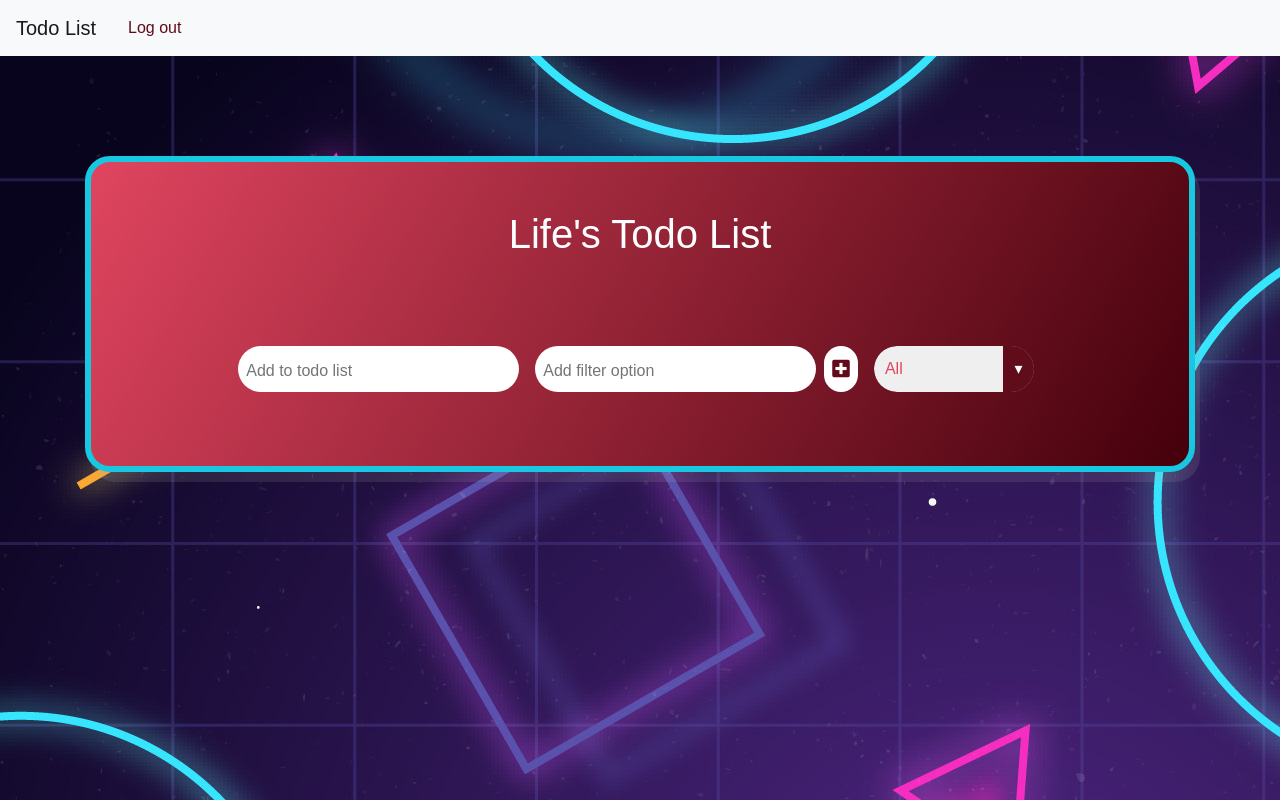
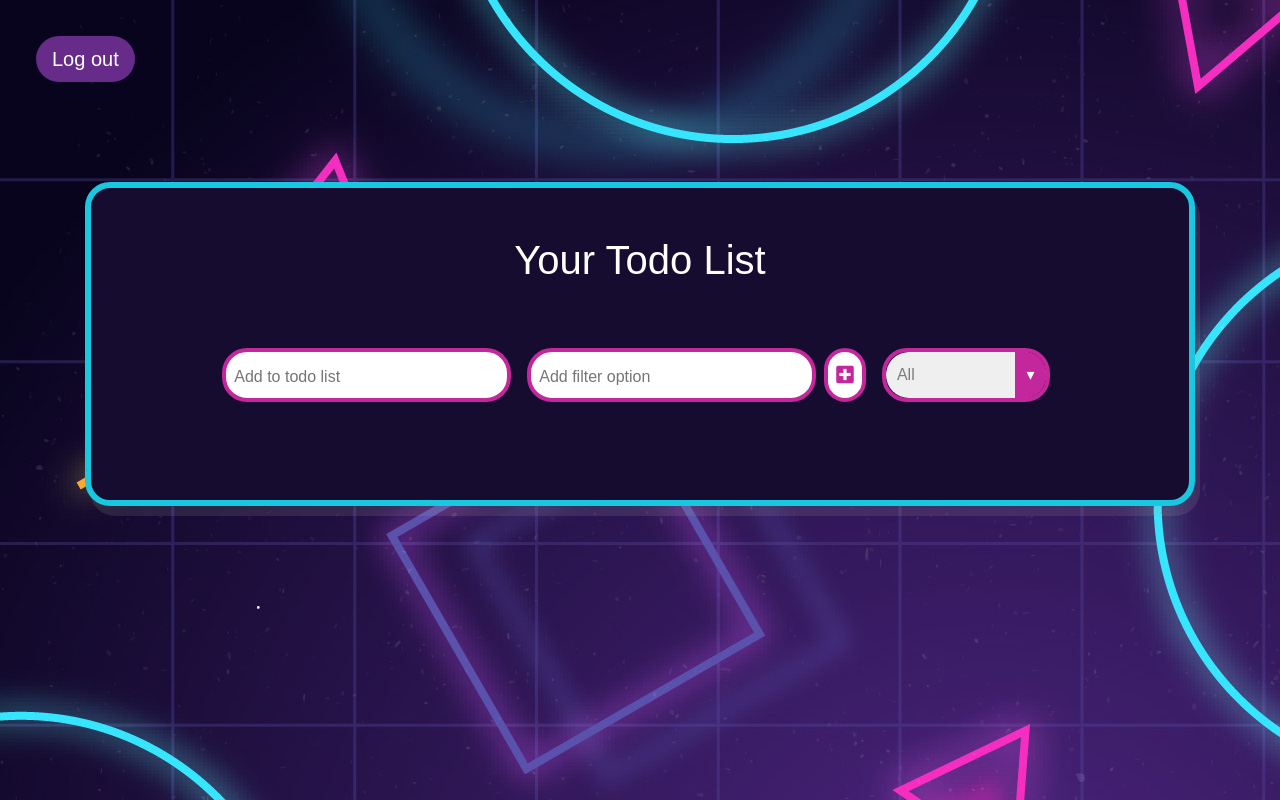
Before and after one commit to jdsmith022/TODO_List, a plain HTML site: page pages/todo.html in a window 1280 px wide. Drawn offline with nearby package versions, Linux system fonts and the light colour scheme.

Commit message:
changed style of todo list page to match login page

```diff
--- a/pages/todo.html
+++ b/pages/todo.html
@@ -10,25 +10,15 @@
     <link rel="stylesheet" href="../stylesheets/login.css" />
     <title>TODO list</title>
   </head>
-  <nav class="navbar navbar-expand-lg navbar-light bg-light">
-    <a class="navbar-brand" href="#">Todo List</a>
-    <button class="navbar-toggler" type="button" data-toggle="collapse" data-target="#navbarNav" aria-controls="navbarNav" aria-expanded="false" aria-label="Toggle navigation">
-      <span class="navbar-toggler-icon"></span>
-    </button>
-    <div id="navbarNav">
-      <ul class="navbar-nav">
-        <li class="nav-item active">
-          <button class="nav-logout" onclick="logoutUser()">Log out <span class="sr-only"></span></button>
-        </li>
-      </ul>
+  <body onload="loadUserTodo()">
+    <div class="logout-button">
+      <button onclick="logoutUser()">Log out</button>
     </div>
-  </nav>
-  <body onload="loadUserTodo()">
     <div class="container">
       <div class="card todo-card">
         <header class="todo-title">
           <h1>
-           Life's Todo List
+           Your Todo List
           </h1>
         </header>
         <div class="user-todo">
@@ -55,9 +45,6 @@
           </div>
         </div>
        </div>
-      <!-- <div class="logout-button">
-        <button onclick="logoutUser()">Log out</button>
-      </div> -->
     </div>
     <script src="../script/getTodoList.js"></script>
     <script src="../script/saveTodo.js"></script>
--- a/sass/style.scss
+++ b/sass/style.scss
@@ -5,10 +5,26 @@
 }
 
 //todo card
+.logout-button {
+  padding: 36px 0px 0px 36px;
+  margin: auto;
+  button {
+    outline: none;
+    box-shadow: none;
+    border: none;
+    padding: 8px 16px;
+    color: white;
+    background-color: #672b8a;
+    &:hover {
+      background-color: white;
+      color: #672b8a;
+      border: 1px solid #672b8a;
+    }
+  }
+}
 .container {
   padding-top: 100px;
   .todo-card {
-    background-image: linear-gradient(120deg, #e0455f, #44000b);
     color: white;
     border-radius: 25px;
     header {
@@ -24,7 +40,7 @@
       margin: auto;
       margin-top: -72px;
       .todo-form {
-        padding-top: 80px;
+        padding-top: 56px;
         display: flex;
         align-items: center;
         justify-content: center;
@@ -41,7 +57,7 @@
           padding: 0.5rem;
           font-size: 1.25rem;
           background: white;
-          border: none;
+          border: 4px solid #c3279b;
           outline: none;
           border-radius: 25px;
           button:focus {
@@ -50,12 +66,13 @@
           }
         }
         button {
-          color: #600c1b;
+          color: #c3279b;
           background: white;
           cursor: pointer;
           transition: all 0.3 ease;
           border: none;
           outline: none;
+          border: 4px solid #c3279b;
           button:focus {
             outline: none;
             box-shadow: none;
@@ -73,6 +90,7 @@
       justify-content: center;
       align-items: center;
       display: flex;
+      padding-top: 24px;
       .todo-list {
         list-style: none;
         min-width: 40%;
@@ -85,6 +103,7 @@
           padding: 0rem 0.5rem;
         }
         .todo {
+          border: 4px solid #1d90a0;
           margin: 0.5rem;
           background: white;
           color: black;
@@ -115,7 +134,7 @@
             }
           }
           .edit-btn {
-            color: rgb(56, 192, 233);
+            color: rgb(54, 159, 190);
             &:hover {
               background-color: rgb(56, 192, 233);
               color: white;
@@ -132,24 +151,6 @@
       }
     }
   }
-  .logout-button {
-    padding: 16px 0px;
-    margin: auto;
-    text-align: center;
-    button {
-      outline: none;
-      box-shadow: none;
-      border: none;
-      padding: 8px 16px;
-      color: white;
-      background-color: #df465e;
-      &:hover {
-        background-color: white;
-        color: #df465e;
-        border: 1px solid #df465e;
-      }
-    }
-  }
 }
 
 //select
@@ -160,7 +161,7 @@ select {
   outline: none !important;
   box-shadow: none !important;
   border: none !important;
-  color:  #df465e;
+  color:   #7d7d7d;
   width: 10rem;
   cursor: pointer;
   padding: 0.70rem;
@@ -173,11 +174,12 @@ select {
   margin: 1rem;
   position: relative;
   overflow: hidden;
+  border: 4px solid #c3279b;
   border-radius: 25px;
   &:after {
     content: "\25BE";
     position: absolute;
-    background:  #600c1b;
+    background:  #c3279b;
     top: 0;
     right: 0;
     padding: 0.70rem;
```
Also changed, not shown: sass/login.scss (line endings or trailing spaces), script/app.js (line endings or trailing spaces), stylesheets/style.css, 2 other files.
